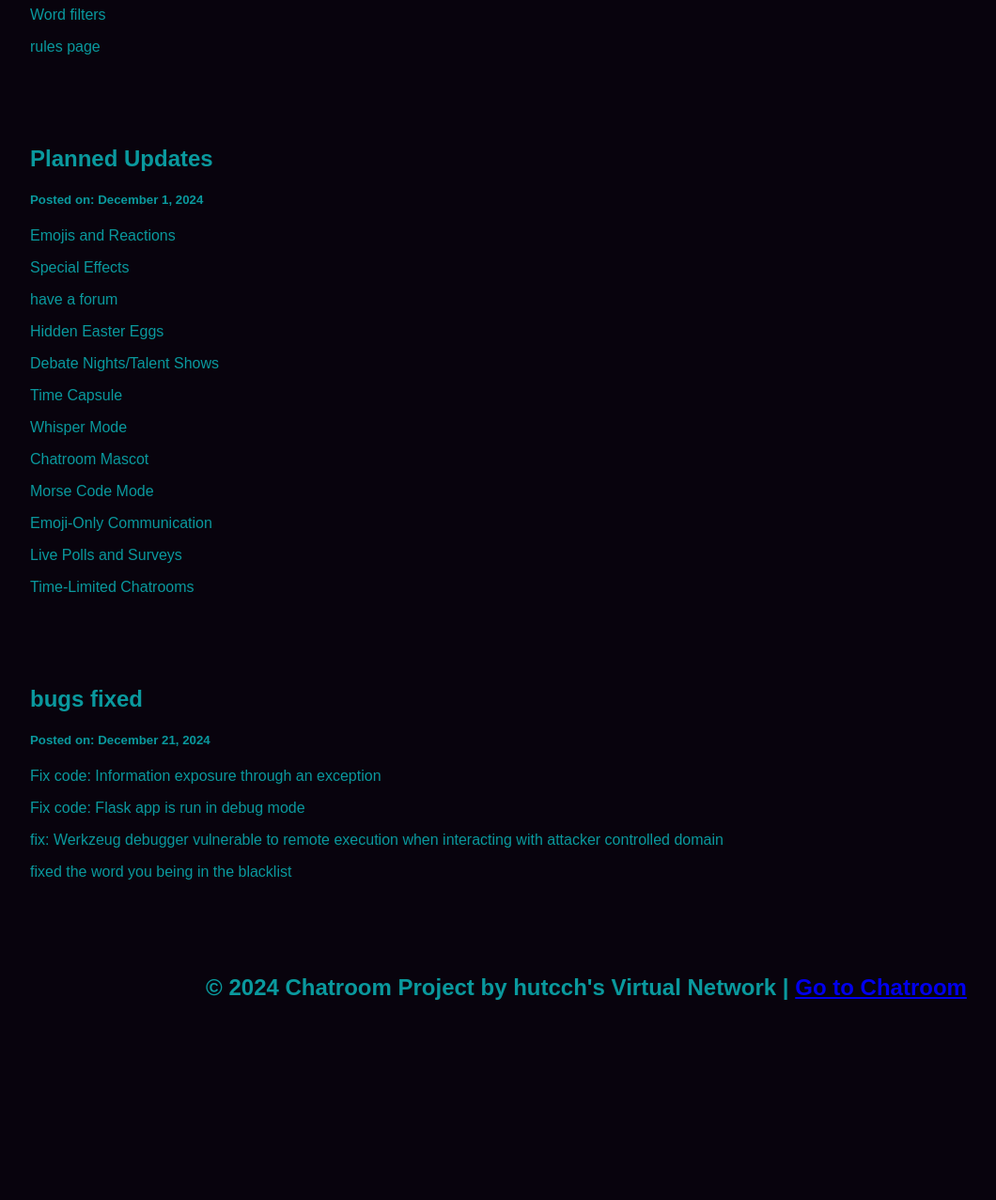
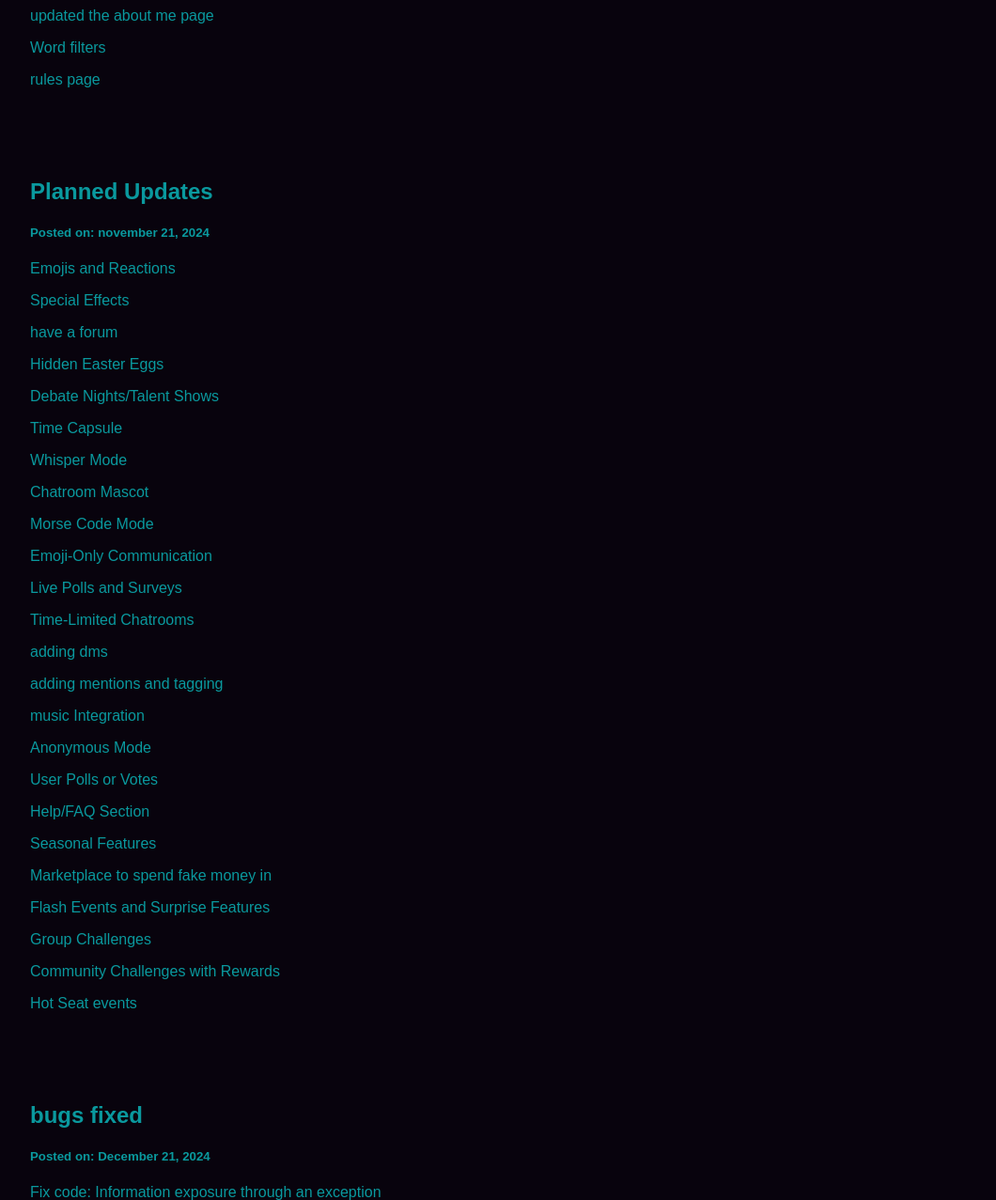
Before and after one commit to hutcch0/chatroom-website, a Flask app: page /blog in a window 1280 px wide. Shown: the part 3000-4277 px from the top of the page at 94% size, without its empty margins (16-1076 px from the left). Before the commit the page ends 4064 px from the top, so only its background shows below. Run offline with Flask 2, Linux system fonts and the light colour scheme; data that the repository does not hold is empty.

Commit message:
Update blog.html

```diff
--- a/templates/blog.html
+++ b/templates/blog.html
@@ -37,6 +37,7 @@
 			<p>redid the register page</p>
 			<p>Added a page for suggestions.</p>
 			<p>added a Privacy Policy page</p>
+			<p>added a 🎄 December Special Badge</p>
 	 </div>
     <div class="card">
       <h2>Privacy Policy</h2>
@@ -93,7 +94,7 @@
     </div>
     <div class="card">
       <h2>Planned Updates</h2>
-      <h5>Posted on: December 1, 2024</h5>
+      <h5>Posted on: november 21, 2024</h5>
             <p>Emojis and Reactions</p>
             <p>Special Effects</p>
             <p>have a forum</p>
@@ -106,6 +107,18 @@
             <p>Emoji-Only Communication</p>
             <p>Live Polls and Surveys</p>
             <p>Time-Limited Chatrooms</p>
+            <p>adding dms</p>
+            <p>adding mentions and tagging</p>
+            <p>music Integration</p>
+            <p>Anonymous Mode</p>
+            <p>User Polls or Votes</p>
+            <p>Help/FAQ Section</p>
+            <p>Seasonal Features</p>
+            <p>Marketplace to spend fake money in</p>
+            <p>Flash Events and Surprise Features</p>
+            <p>Group Challenges</p>
+            <p>Community Challenges with Rewards</p>
+            <p>Hot Seat events</p>
     </div>
     <div class="card">
       <h2>bugs fixed</h2>
```
